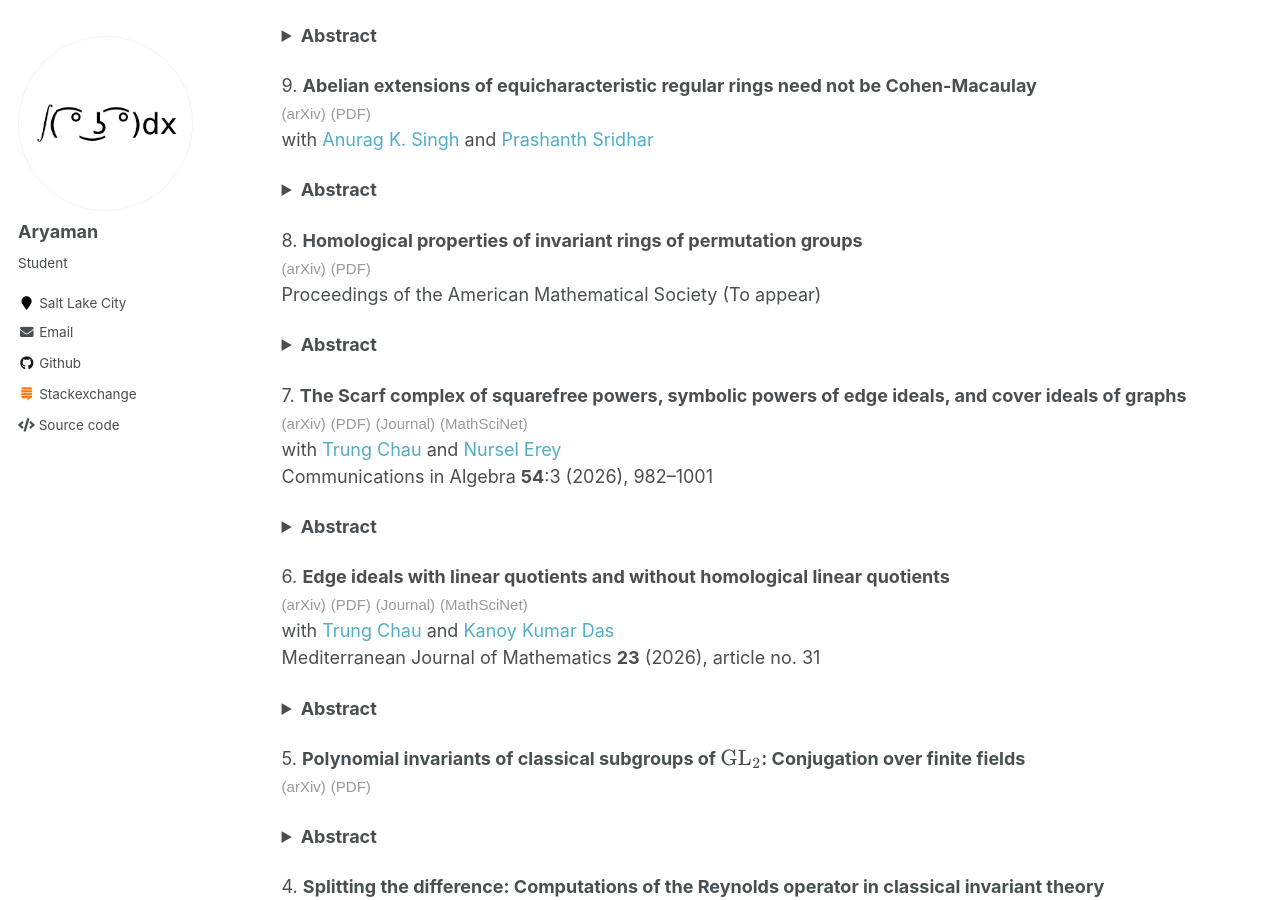
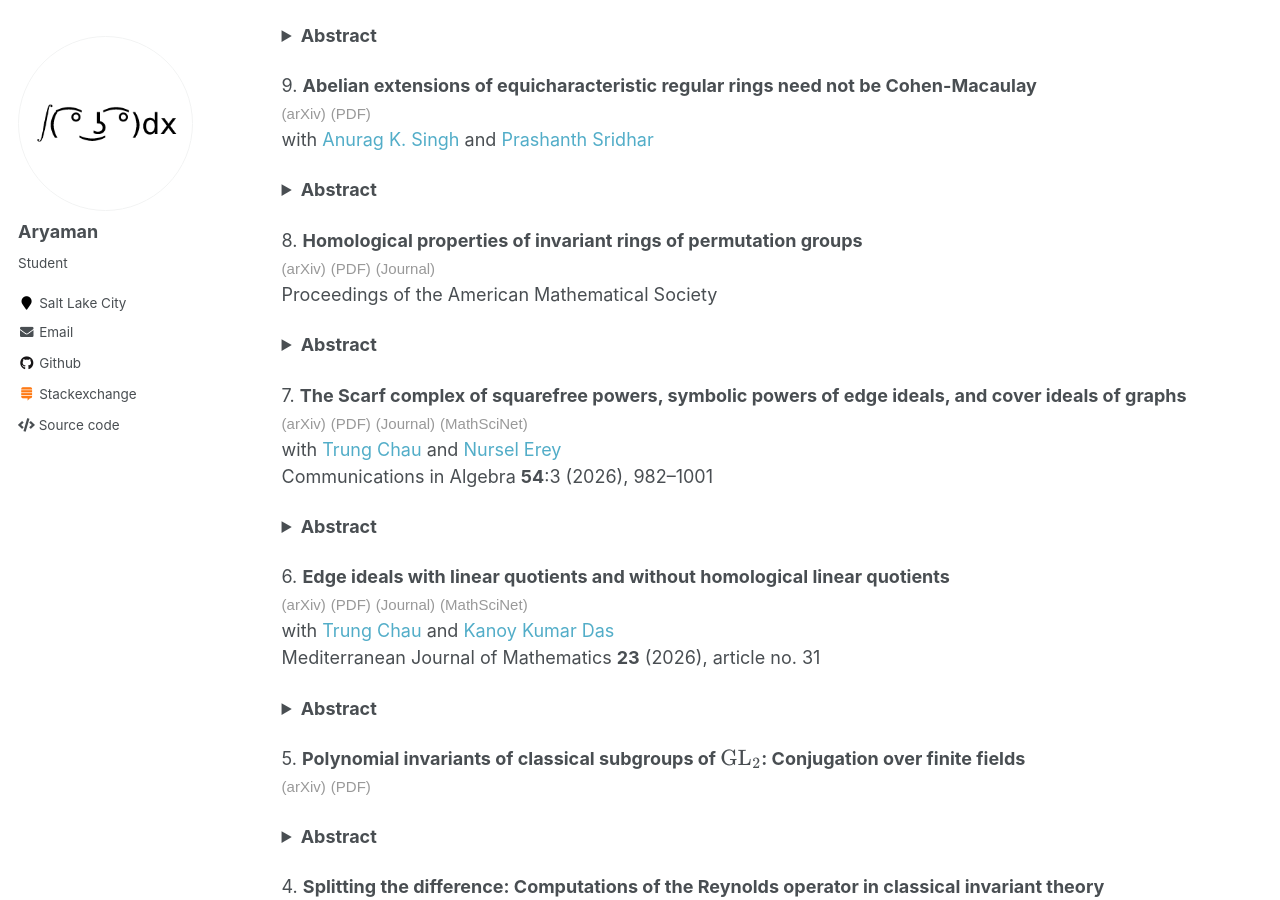
Before and after one commit to aryamanmaithani/math, a Jekyll site: the page built from _pages/papers.html, in a window 1280 px wide and 900 px high, scrolled down 315 px. Built offline with Jekyll 4.4.1, drawn with Linux system fonts in a browser that asks for light colours; formulas are drawn with MathJax 3.

Commit message:
added pams paper

```diff
--- a/_pages/papers.html
+++ b/_pages/papers.html
@@ -29,8 +29,8 @@
 
 <p>
 8. <b>Homological properties of invariant rings of permutation groups</b> <br>
- <a href="https://arxiv.org/abs/2511.07718" target="_blank"><span style="font-family: sans-serif, 'Open Sans';color: #999;font-size: 15px;">(arXiv)</span></a> <a href="maithani_permutation_invariants.pdf" target="_blank"><span style="font-family: sans-serif, 'Open Sans';color: #999;font-size: 15px;">(PDF)</span></a> <br>
-Proceedings of the American Mathematical Society (To appear) <br>
+ <a href="https://arxiv.org/abs/2511.07718" target="_blank"><span style="font-family: sans-serif, 'Open Sans';color: #999;font-size: 15px;">(arXiv)</span></a> <a href="maithani_permutation_invariants.pdf" target="_blank"><span style="font-family: sans-serif, 'Open Sans';color: #999;font-size: 15px;">(PDF)</span></a> <a href="https://doi.org/10.1090/proc/17664" target="_blank"><span style="font-family: sans-serif, 'Open Sans';color: #999;font-size: 15px;">(Journal)</span></a> <br>
+Proceedings of the American Mathematical Society <br>
 <details> <summary><b>Abstract</b></summary>
 Consider the action of a subgroup $G$ of the permutation group on the polynomial ring $S := k[x_{1}, \ldots, x_{n}]$ via permutations. We show that if $k$ does not have characteristic two, then the following are independent of $k$: the $a$-invariant of $S^{G}$, the property of $S^{G}$ being quasi-Gorenstein, and the Hilbert functions of $H_{\mathfrak{m}}^{n}(S)^{G}$ as well as $H_{\mathfrak{n}}^{n}(S^{G})$; moreover, these Hilbert functions coincide. In particular, being independent of characteristic, they may be computed using characteristic zero techniques, such as Molien's formula. In characteristic two, we show that the ring of invariants is always quasi-Gorenstein, compute the $a$-invariant explicitly, and show that the Hilbert functions of $H_{\mathfrak{m}}^{n}(S)^{G}$ and $H_{\mathfrak{n}}^{n}(S^{G})$ agree up to a shift, given by the number of transpositions. We determine when the inclusion $S^{G} \hookrightarrow S$ splits, thereby proving the Shank--Wehlau conjecture for permutation subgroups. Lastly, we determine the ring of $k$-linear differential operators on $S^{G}$, and show that each differential operator lifts to one over $\mathbb{Z}$.
 </details>
--- a/codes/papers_page_generator/papers.txt
+++ b/codes/papers_page_generator/papers.txt
@@ -16,8 +16,10 @@
 title: Homological properties of invariant rings of permutation groups
 date: 2025-11-11
 arxiv: 2511.07718
+doi: 10.1090/proc/17664
 pdf: maithani_permutation_invariants
-toa: Proceedings of the American Mathematical Society
+
+journal: Proceedings of the American Mathematical Society
 =========
 7
 title: The Scarf complex of squarefree powers, symbolic powers of edge ideals, and cover ideals of graphs
```
